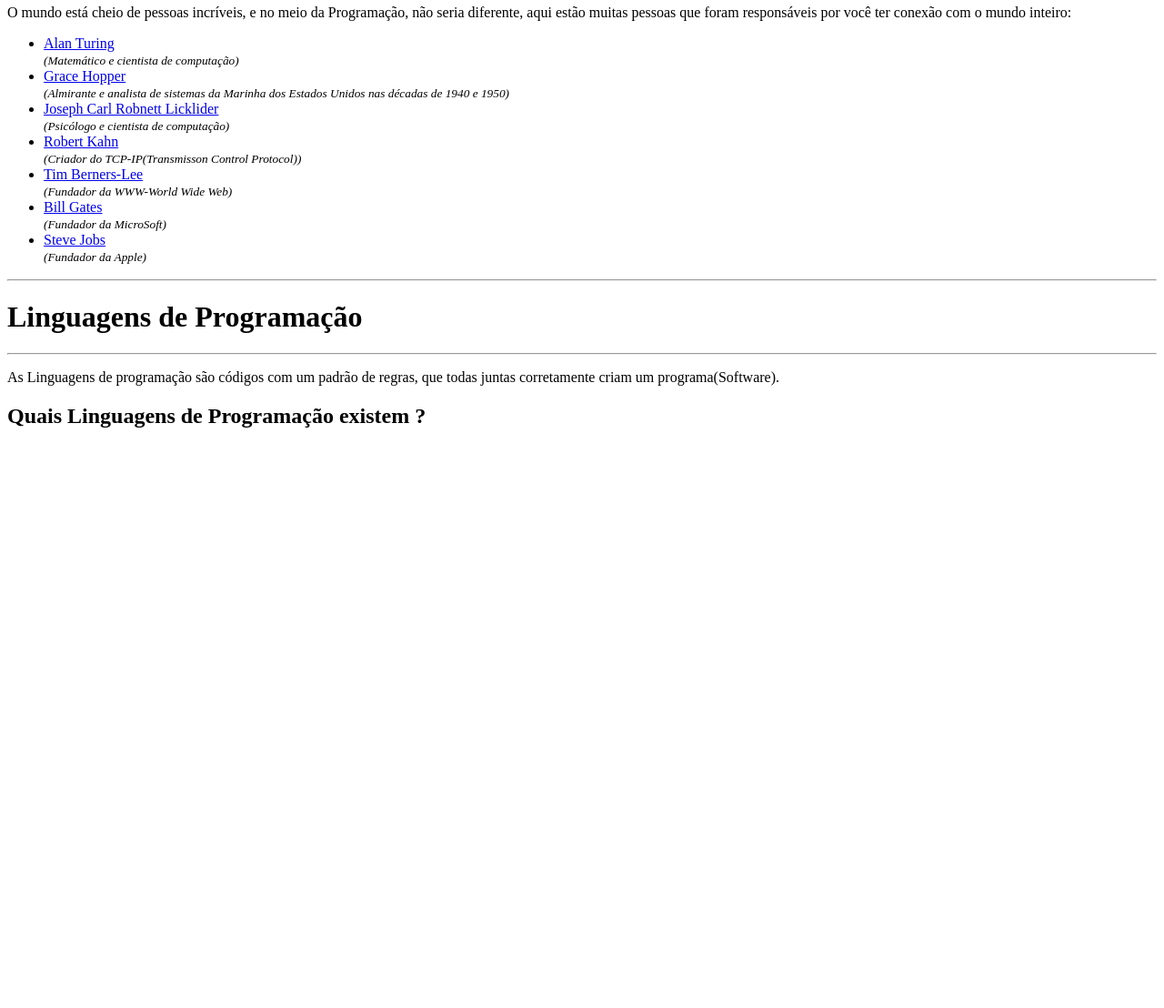
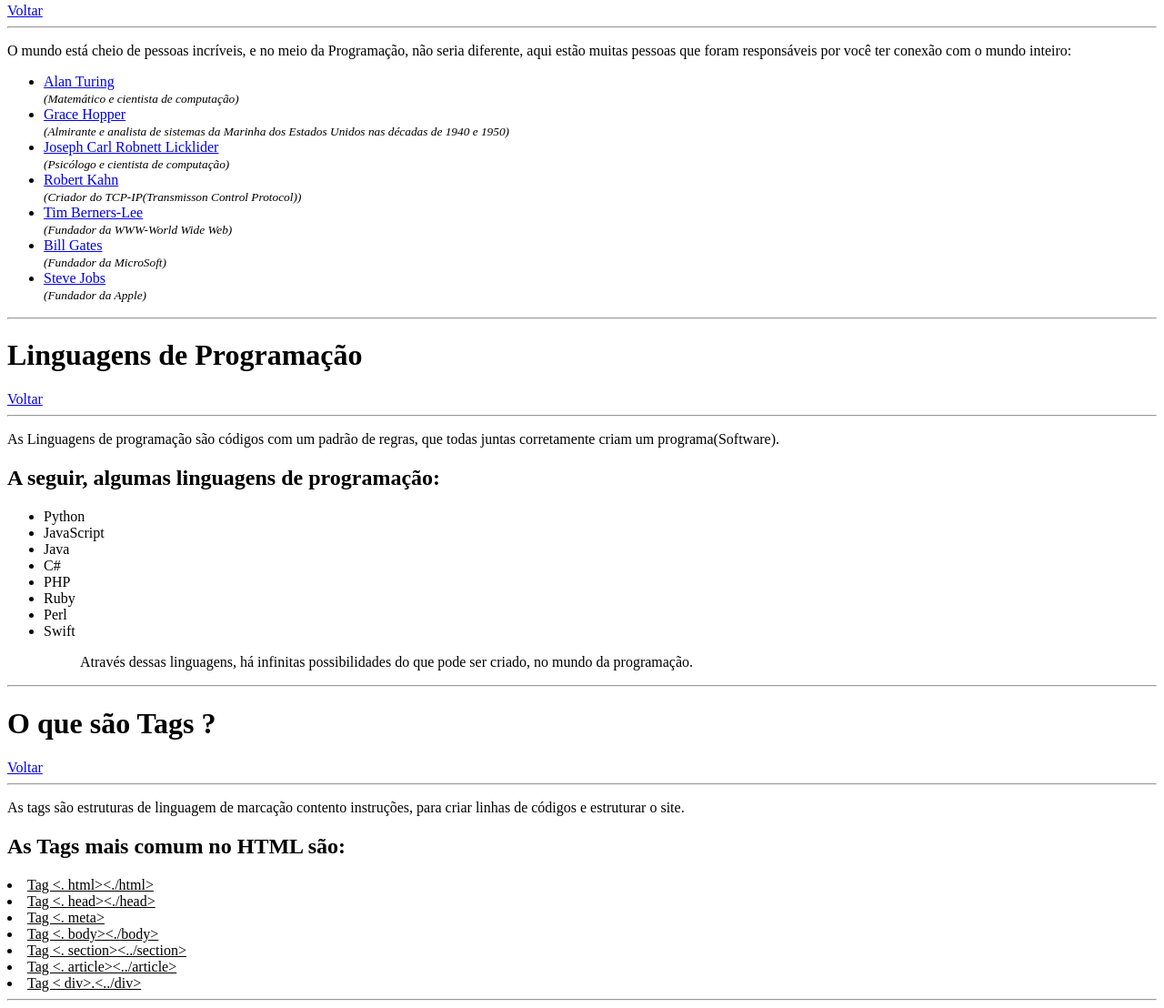
Before and after one commit to TallesDanTs/Aula1-HTML, a plain HTML site: page index.html in a window 1280 px wide. Shown: the part 1215-2323 px from the top of the page at 91% size. Before the commit the page ends 1706 px from the top, so only its background shows below. Drawn offline with Linux system fonts and the light colour scheme.

Commit message:
Version  3.0-Finalizado

```diff
--- a/index.html
+++ b/index.html
@@ -6,19 +6,18 @@
     <title>Aula HTML 1</title>
 </head>
 <body>
-    <h1>Minha primeira aula HTML</h1>
+    <h1 id="Inicio">Minha primeira aula HTML</h1>
     <hr />
     <ul>
         <li><a href="#Computadores">Computadores Antigos</a></li>
         <li><a href="#Internet">Como surgiu a Internet</a></li>
         <li><a href="#Pessoas">Pessoas Importantes</a></li>
         <li><a href="#Linguagens">Linguagens de programação</a></li>
-        <li>O que são Tags</li>
-        <li>O que são Links</li>
-        <li>Referências</li>
+        <li><a href="#Tags">O que são Tags</a></li>
     </ul>
 
     <h1 id="Computadores">Computadores Antigos</h1>
+    <a href="#Inicio">Voltar</a>
     <hr>
     <p>Os primeiros computadores foram criados em 1900 e bolinha, quando você nem pensava em nascer, e não tinha idéia que iria estar fazendo seu primeiro código em HTML, sendo que os computadores anteriores eram usados para cálculos e descifrar criptografias de Guerras.</p>
 
@@ -37,6 +36,7 @@
     </ol>
 <hr>
 <h1 id="Internet">Como surgiu a Internet</h1>
+<a href="#Inicio">Voltar</a>
 <hr>
 <p>Eu já fiquei pensando... "Como o cara criou a Internet, sem Internet ??"</p>
 <p>A resposta é simples meu caro gafanhoto...Criando, <strong>FIM</strong></p>
@@ -48,6 +48,7 @@
 <hr>
 
 <h1 id="Pessoas">Pessoas Importantes</h1>
+<a href="#Inicio">Voltar</a>
 <hr>
 <p>O mundo está cheio de pessoas incríveis, e no meio da Programação, não seria diferente, aqui estão muitas pessoas que foram responsáveis por você ter conexão com o mundo inteiro:</p>
 
@@ -71,20 +72,42 @@
 </ul>
 <hr>
 <h1 id="Linguagens">Linguagens de Programação</h1>
+<a href="#Inicio">Voltar</a>
 <hr>
-<p>As Linguagens de programação são códigos com um padrão de regras, que todas juntas corretamente criam um programa(Software).
+<p>As Linguagens de programação são códigos com um padrão de regras, que todas juntas corretamente criam um programa(Software).</p>
 
 
-<h2>Quais Linguagens de Programação existem ?</h2>
+<h2>A seguir, algumas linguagens de programação:</h2>
 
+<ul>
+    <li>Python</li>
+    <li>JavaScript</li>
+    <li>Java</li>
+    <li>C#</li>
+    <li>PHP</li>
+    <li>Ruby</li>
+    <li>Perl</li>
+    <li>Swift</li>
 
+<blockquote>Através dessas linguagens, há infinitas possibilidades do que pode ser criado, no mundo da programação.</blockquote>
+</ul>
+<hr>
+<h1 id="Tags">O que são Tags ?</h1>
+<a href="#Inicio">Voltar</a>
+<hr>
+<p>As tags são estruturas de linguagem de marcação contento instruções, para criar linhas de códigos e estruturar o site.</p>
 
-
-
-
-
-
-
+<h2>As Tags mais comum no HTML são:</h2>
+<u>
+<li>Tag <. html><./html></li>
+    <li>Tag <. head><./head></li>
+    <li>Tag <. meta></li>
+    <li>Tag <. body><./body></li>
+    <li>Tag <. section><../section></li>
+    <li>Tag <. article><../article></li>
+    <li>Tag < div>.<../div></li>
+</u>
+<hr>
 
 </body>
 </html>
```
